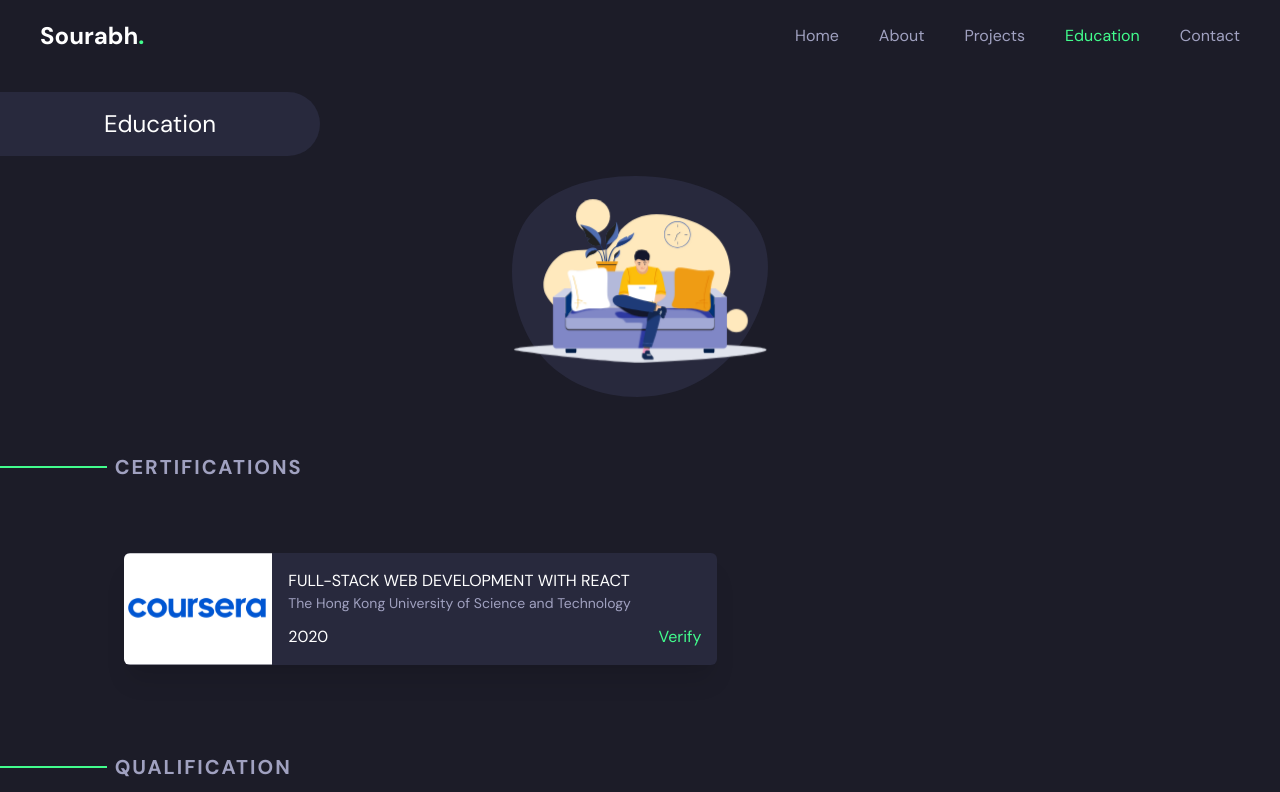
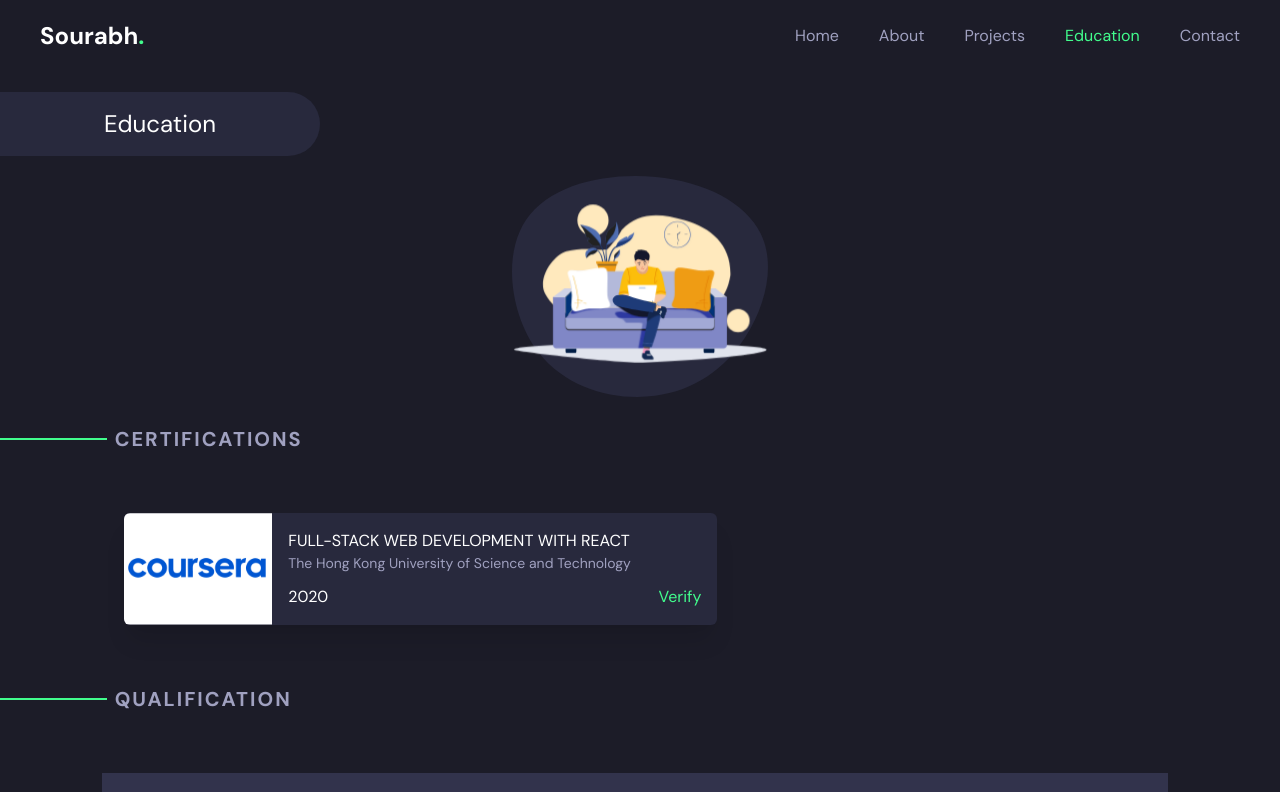
Before and after one commit to Sourabh2001-dec/sourabh2001-dec.github.io, a React (Create React App) app: page /education in a window 1280 px wide. Shown: the top 792 px of the page. Built offline with nearby package versions, Linux system fonts and the light colour scheme; some icons are missing.

Commit message:
aos settings

```diff
--- a/src/components/PartitionHeading.tsx
+++ b/src/components/PartitionHeading.tsx
@@ -2,7 +2,7 @@ import React from 'react'
 
 const PartitionHeading = ({text}:{text : string}) => {
     return (
-        <div className="mt-14 mb-10" data-aos="fade-up">
+        <div className="my-7" data-aos="fade-up" data-aos-offset="-200">
             <div className="flex space-x-2 items-center">
                 <span className="w-1/12 bg-primary h-0.5"></span>
                 <h2 className="text-xl font-black uppercase tracking-widest text-secondary">{text}</h2>
--- a/src/index.css
+++ b/src/index.css
@@ -5,6 +5,7 @@
 
 html{
   scroll-behavior: smooth;
+  @apply bg-l1;
 }
 
 body{
--- a/src/index.tsx
+++ b/src/index.tsx
@@ -8,7 +8,9 @@ import "./index.css";
 import reportWebVitals from "./reportWebVitals";
 
 AOS.init({
-  duration: 1000,
+  duration: 600,
+  offset : -150,
+  once : true,
 });
 
 ReactDOM.render(
--- a/src/pages/Contact.tsx
+++ b/src/pages/Contact.tsx
@@ -33,7 +33,7 @@ const Contact = () => {
           left: "50%",
         }}
       />
-      <div className="flex justify-center" data-aos="fade-up">
+      <div className="flex justify-center" data-aos="fade-up" data-aos-offset="-200">
         <div className="w-auto mx-4 p-4 bg-l2 text-secondary">
           <p>
             Feel free to email or DM me. I can help you with web development and
@@ -47,7 +47,7 @@ const Contact = () => {
             href={contact.link}
             target="_blank"
             rel="noopener noreferrer"
-            data-aos="fade-up"
+            data-aos="fade-right"
             data-aos-delay={`${(index + 1) * 100}`}
             className="border-2 border-l2 hover:border-primary-900 text-2xl mx-2.5 bg-l2 rounded-full p-4"
           >
```
